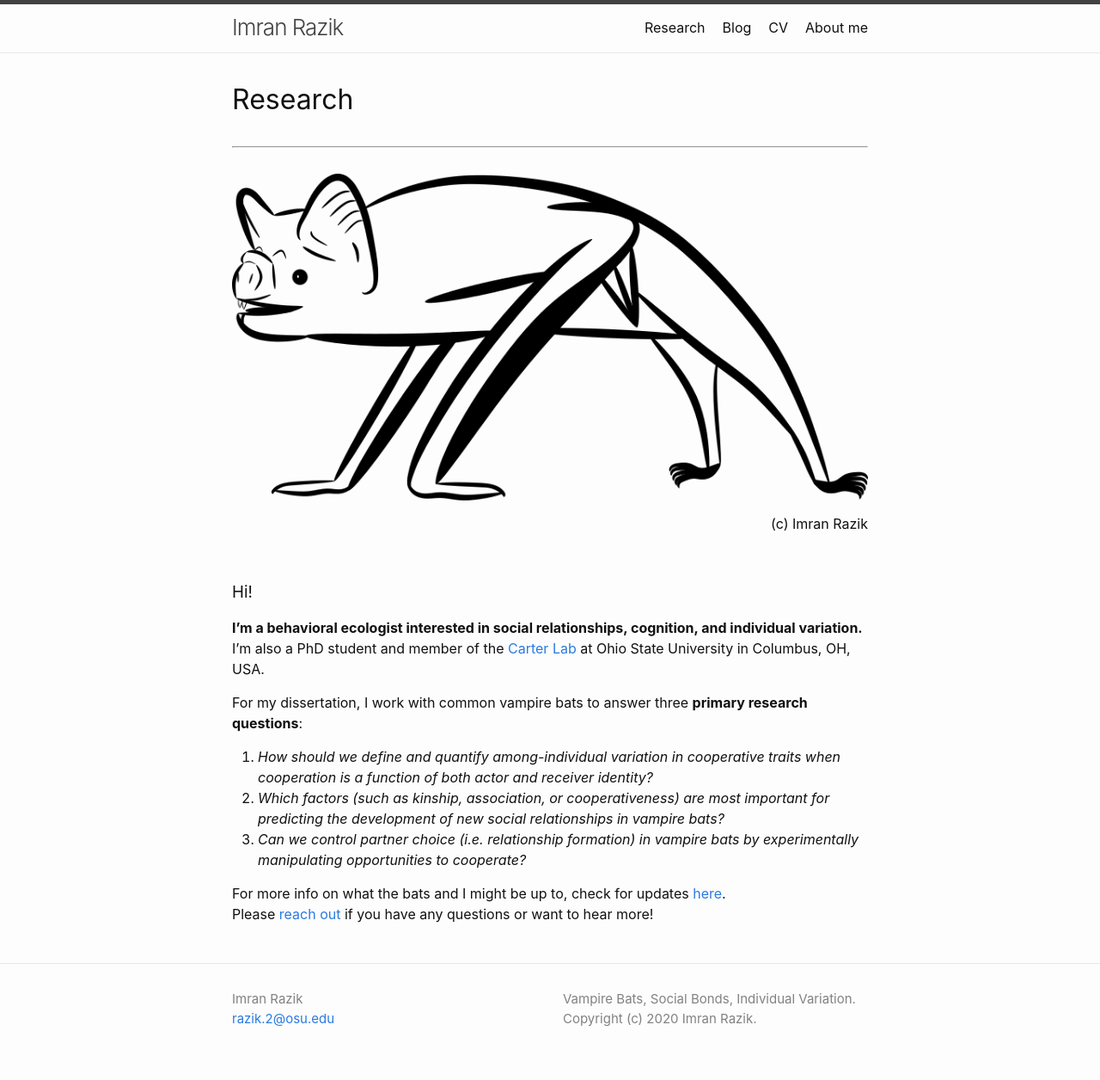
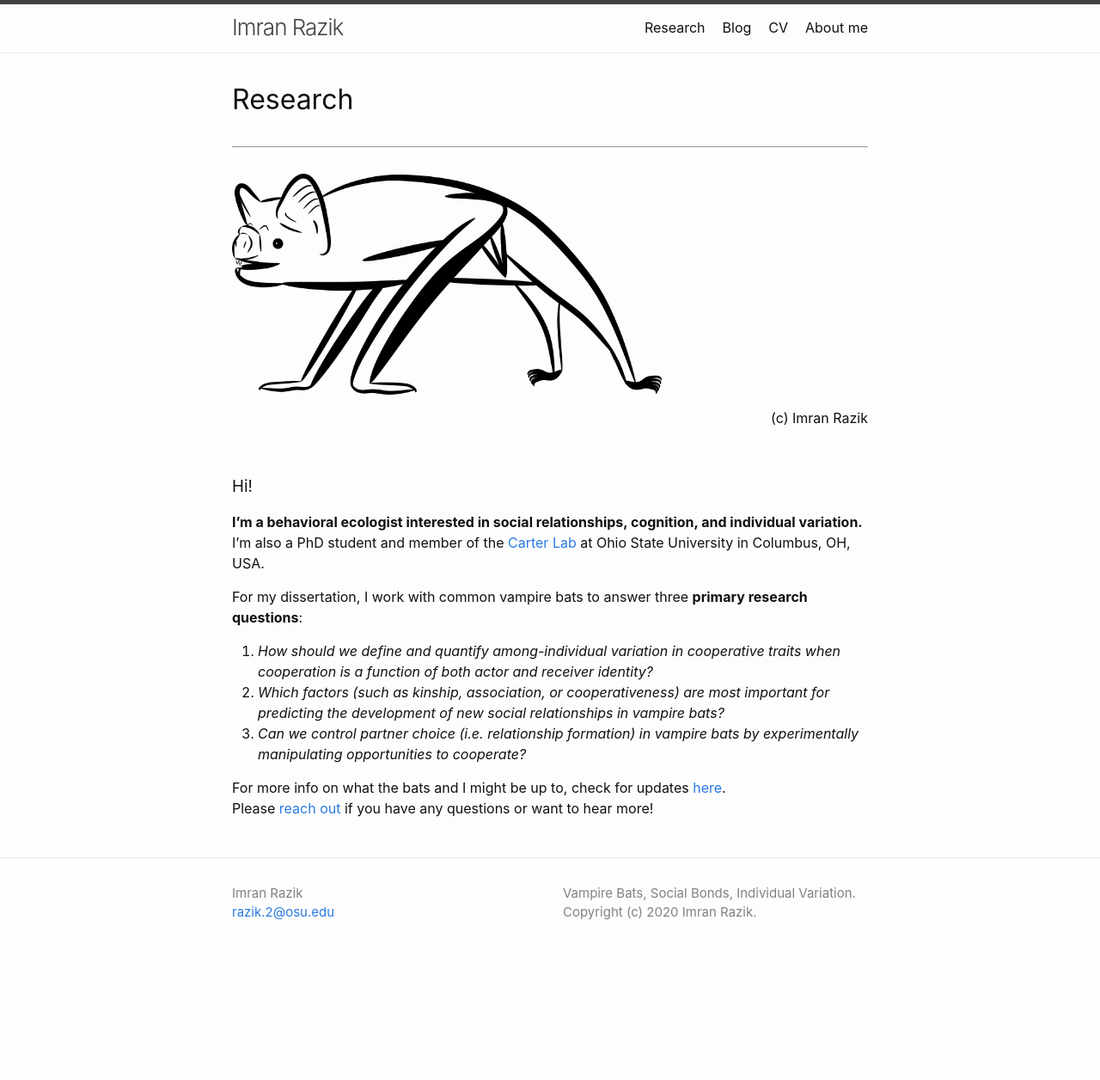
Before and after one commit to imranrazik/imranrazik.github.io, a Jekyll site: the page built from index.md, in a window 1280 px wide. Shown: the whole page at 86% size. Built offline with Jekyll 4.4.1, drawn with Linux system fonts in a browser that asks for light colours; our own code applies the rules of GitHub Pages for plain Markdown files; after the commit the page ends 1133 px from its top, so only the background shows below that.

Commit message:
Update index.md

```diff
--- a/index.md
+++ b/index.md
@@ -3,7 +3,7 @@ layout: home
 ---
 # Research
 ---
-![Vampire bat digital drawing - Copyright (c) 2020 Imran Razik](/assets/vampterrestrial.png) <br/>
+<img align="center" width="500" src="/assets/vampterrestrial.png"> <br/>
 <p align="right">
  (c) Imran Razik
 </p>
```
